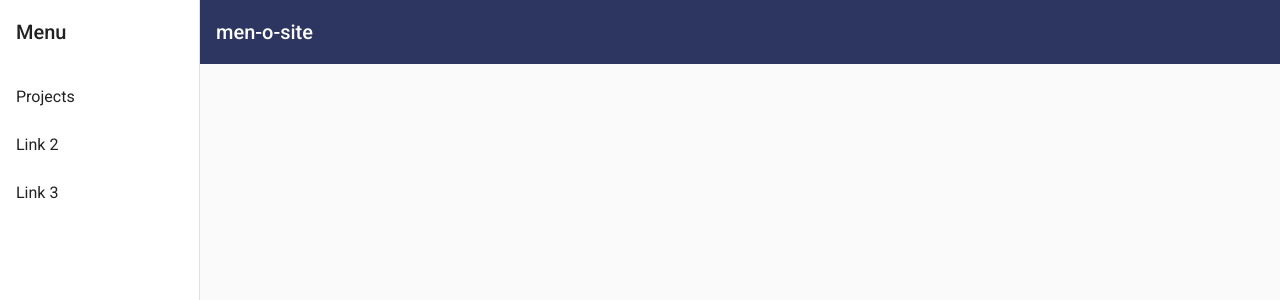
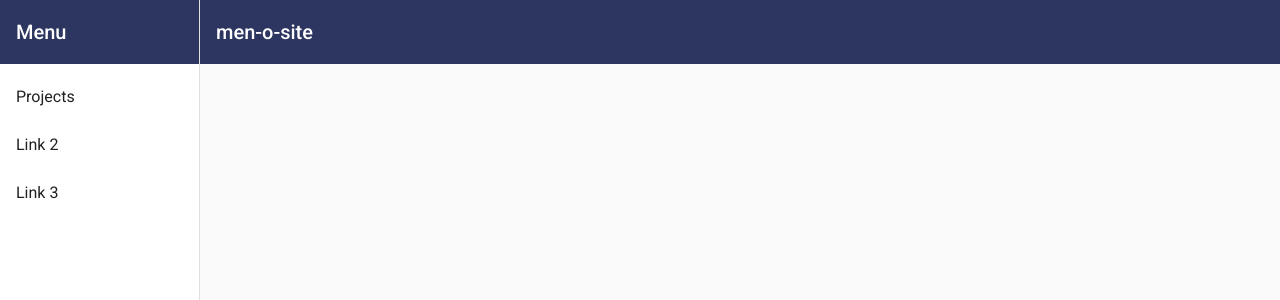
Before and after one commit to MennoGuldemond/men-o-site, an Angular app: page / in a window 1280 px wide. Shown: the top 300 px of the page. Built offline with nearby package versions, Linux system fonts and the light colour scheme.

Commit message:
style changes to nav and project card

```diff
--- a/src/app/project/project-card/project-card.component.html
+++ b/src/app/project/project-card/project-card.component.html
@@ -14,6 +14,6 @@
     </ng-template>
   </mat-card-content>
   <mat-card-actions>
-    <button mat-raised-button (click)="openInGitHub()">View on GitHub</button>
+    <button mat-raised-button (click)="openInGitHub()" color="accent">View on GitHub</button>
   </mat-card-actions>
 </mat-card>
--- a/src/app/side-nav/side-nav.component.html
+++ b/src/app/side-nav/side-nav.component.html
@@ -7,7 +7,7 @@
     [mode]="(isHandset$ | async) ? 'over' : 'side'"
     [opened]="(isHandset$ | async) === false"
   >
-    <mat-toolbar>Menu</mat-toolbar>
+    <mat-toolbar color="primary">Menu</mat-toolbar>
     <mat-nav-list>
       <a mat-list-item href="/projects">Projects</a>
       <a mat-list-item href="#">Link 2</a>
--- a/src/app/side-nav/side-nav.component.scss
+++ b/src/app/side-nav/side-nav.component.scss
@@ -6,9 +6,9 @@
   width: 200px;
 }
 
-.sidenav .mat-toolbar {
-  background: inherit;
-}
+// .sidenav .mat-toolbar {
+//   background: inherit;
+// }
 
 .mat-toolbar.mat-primary {
   position: sticky;
```
Also changed, not shown: 1 other file (tests, documents, lock files or other folders).
